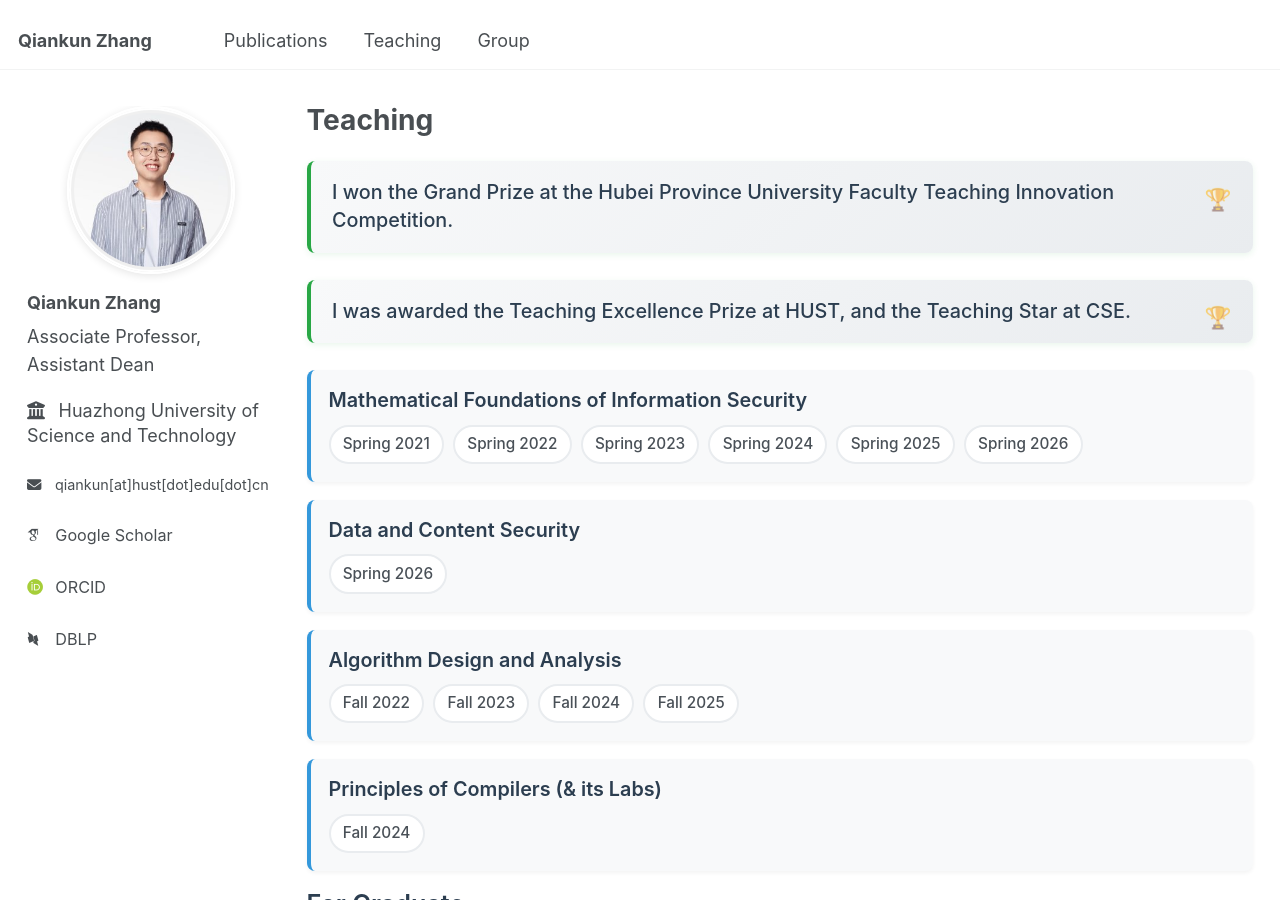
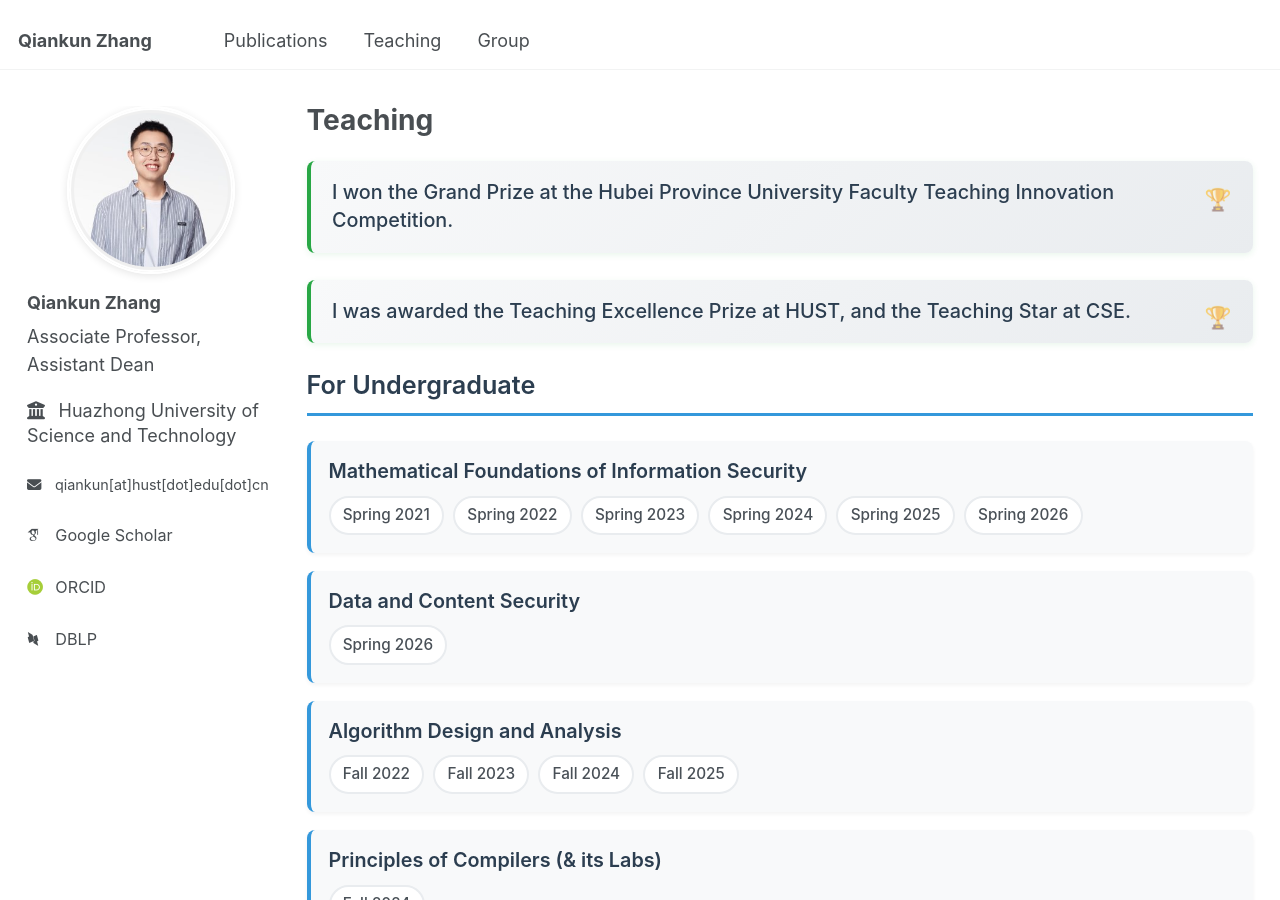
Before and after one commit to qiankuntcs/qiankuntcs.github.io, a Jekyll site: the page built from _pages/teaching.md, in a window 1280 px wide and 900 px high. Built offline with Jekyll 4.4.1, drawn with Linux system fonts in a browser that asks for light colours; some web fonts are replaced.

Commit message:
teaching page

```diff
--- a/_pages/teaching.md
+++ b/_pages/teaching.md
@@ -186,7 +186,7 @@ author_profile: true
     <h2>I was awarded the Teaching Excellence Prize at HUST, and the Teaching Star at CSE.</h2>
 
   </div>
-
+  <h2 class="section-header">For Undergraduate</h2>
 
   <div class="course-section undergraduate">
     <h3 class="course-title">Mathematical Foundations of Information Security</h3>
```
